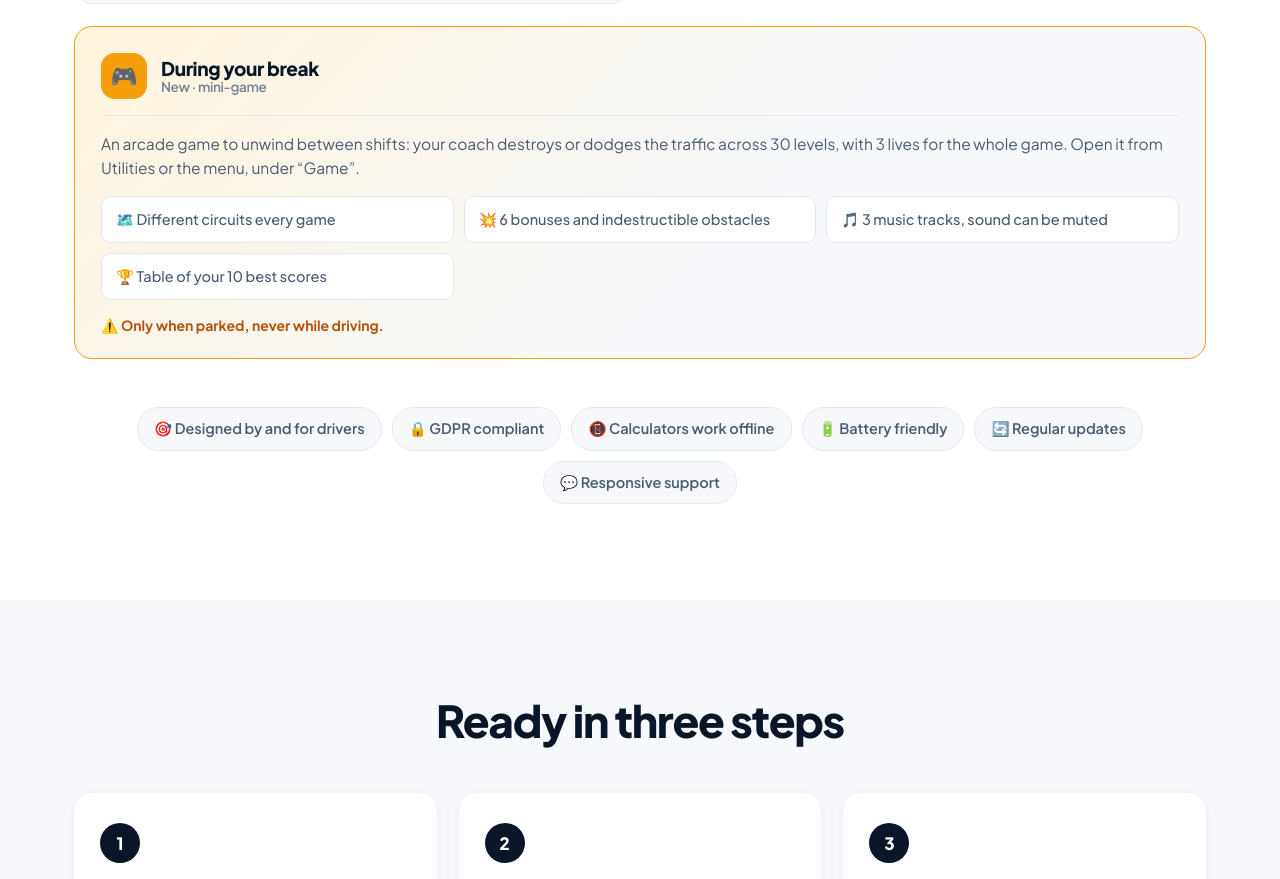
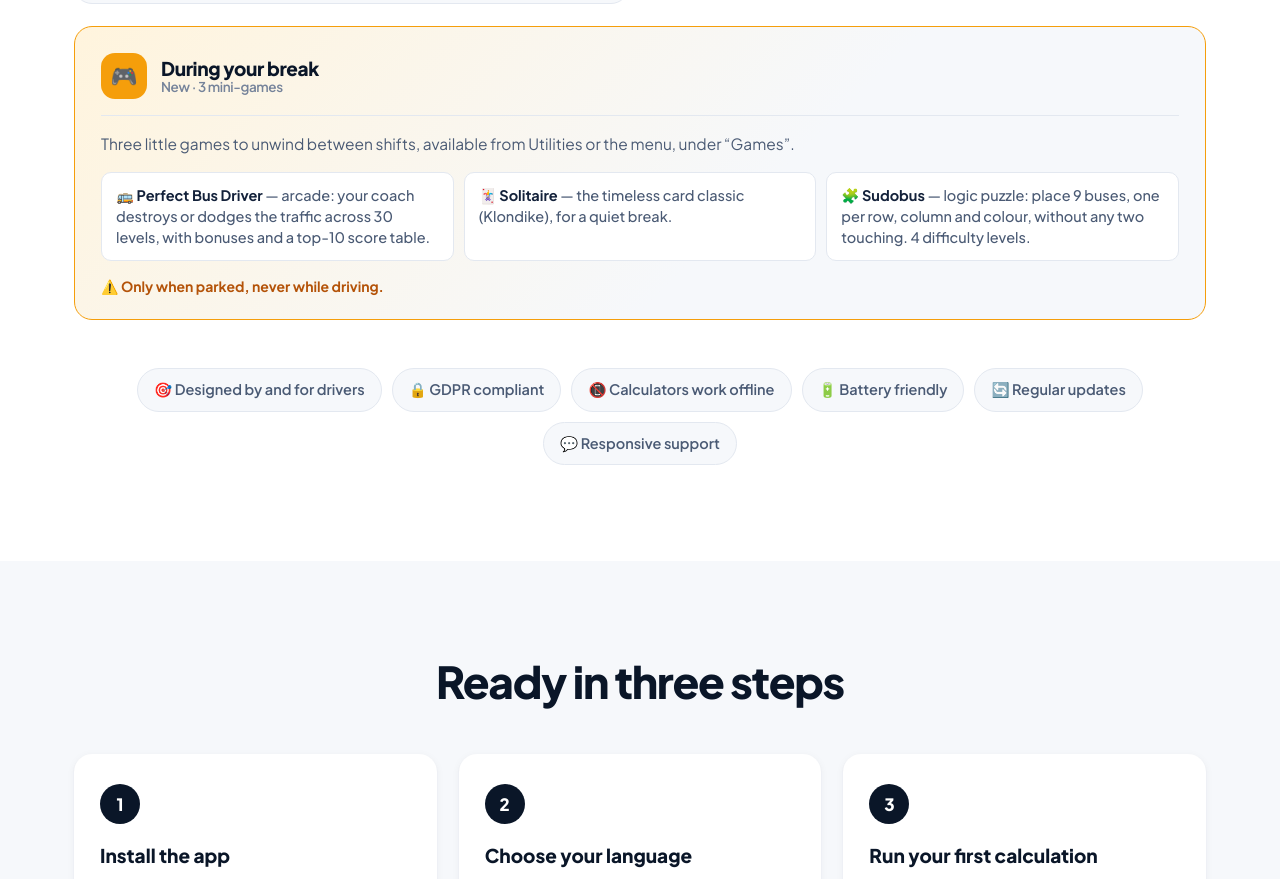
Before and after one commit to PerfectBusDriver/perfectbusdriver-website, a plain HTML site: page en/index.html in a window 1280 px wide. Shown: the part 4449-5328 px from the top of the page. Drawn offline with Linux system fonts and the light colour scheme.

Commit message:
Add files via upload

```diff
--- a/en/index.html
+++ b/en/index.html
@@ -324,15 +324,14 @@
                             <li><span class="ico">🪪</span><div><b>Personal documents</b><span>Licence, driver card, CPC: reminder before expiry, encrypted data.</span></div></li>
                         </ul>
                     </article>
-                    <!-- Mini-jeu -->
+                    <!-- Mini-jeux -->
                     <article class="tool-group tool-group-wide">
-                        <div class="tool-group-head"><span class="card-icon">🎮</span><h3>During your break<small>New · mini-game</small></h3></div>
-                        <p class="game-lead">An arcade game to unwind between shifts: your coach destroys or dodges the traffic across 30 levels, with 3 lives for the whole game. Open it from Utilities or the menu, under “Game”.</p>
+                        <div class="tool-group-head"><span class="card-icon">🎮</span><h3>During your break<small>New · 3 mini-games</small></h3></div>
+                        <p class="game-lead">Three little games to unwind between shifts, available from Utilities or the menu, under “Games”.</p>
                         <ul class="game-points">
-                            <li>🗺️ Different circuits every game</li>
-                            <li>💥 6 bonuses and indestructible obstacles</li>
-                            <li>🎵 3 music tracks, sound can be muted</li>
-                            <li>🏆 Table of your 10 best scores</li>
+                            <li>🚌 <b>Perfect Bus Driver</b> — arcade: your coach destroys or dodges the traffic across 30 levels, with bonuses and a top-10 score table.</li>
+                            <li>🃏 <b>Solitaire</b> — the timeless card classic (Klondike), for a quiet break.</li>
+                            <li>🧩 <b>Sudobus</b> — logic puzzle: place 9 buses, one per row, column and colour, without any two touching. 4 difficulty levels.</li>
                         </ul>
                         <p class="game-safety">⚠️ Only when parked, never while driving.</p>
                     </article>
```
